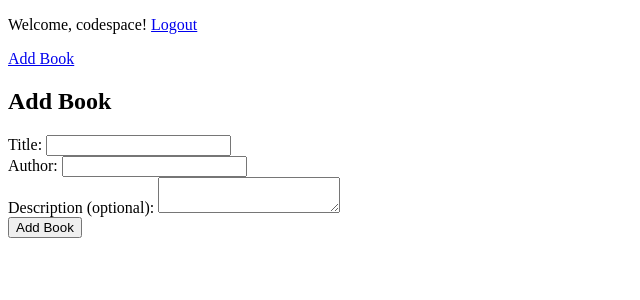
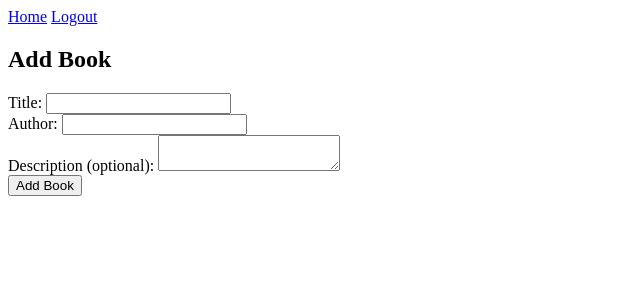
Before and after one commit to pocongcyber77/django-bookap, a Django app: page /add/ in a window 1280 px wide. Shown: the top 300 px of the page, without its empty margins (0-640 px from the left). Run offline with Django 5.2, Linux system fonts and the light colour scheme; a user stored in the database is signed in.

Commit message:
add: home button

```diff
--- a/library_app/templates/library_app/base.html
+++ b/library_app/templates/library_app/base.html
@@ -1,15 +1,24 @@
 <!DOCTYPE html>
-<html>
+<html lang="en">
 <head>
+    <meta charset="UTF-8">
+    <meta name="viewport" content="width=device-width, initial-scale=1.0">
     <title>Library System</title>
 </head>
 <body>
-    {% if user.is_authenticated %}
-        <p>Welcome, {{ user.username }}! <a href="{% url 'logout' %}">Logout</a></p>
-        <a href="{% url 'add_book' %}">Add Book</a>
-    {% else %}
-        <a href="{% url 'login' %}">Login</a> | <a href="{% url 'register' %}">Register</a>
-    {% endif %}
-    {% block content %}{% endblock %}
+
+    <nav>
+        <a href="{% url 'book_list' %}">Home</a>  <!-- Button to go to Home (Book List) -->
+        {% if user.is_authenticated %}
+            <a href="{% url 'logout' %}">Logout</a>
+        {% else %}
+            <a href="{% url 'login' %}">Login</a>
+            <a href="{% url 'register' %}">Register</a>
+        {% endif %}
+    </nav>
+
+    {% block content %}
+    {% endblock %}
+
 </body>
 </html>
```
Also changed, not shown: db.sqlite3.
